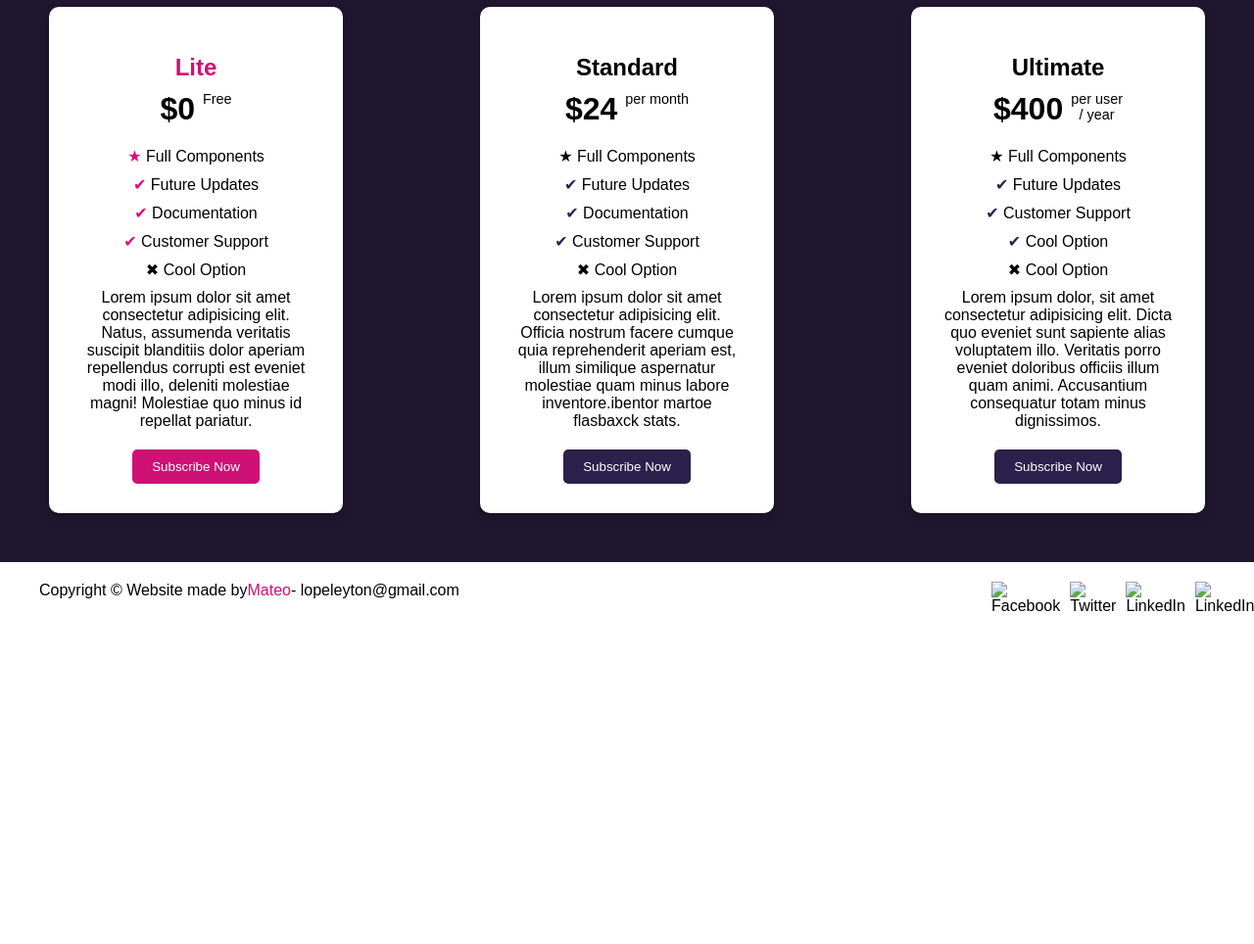
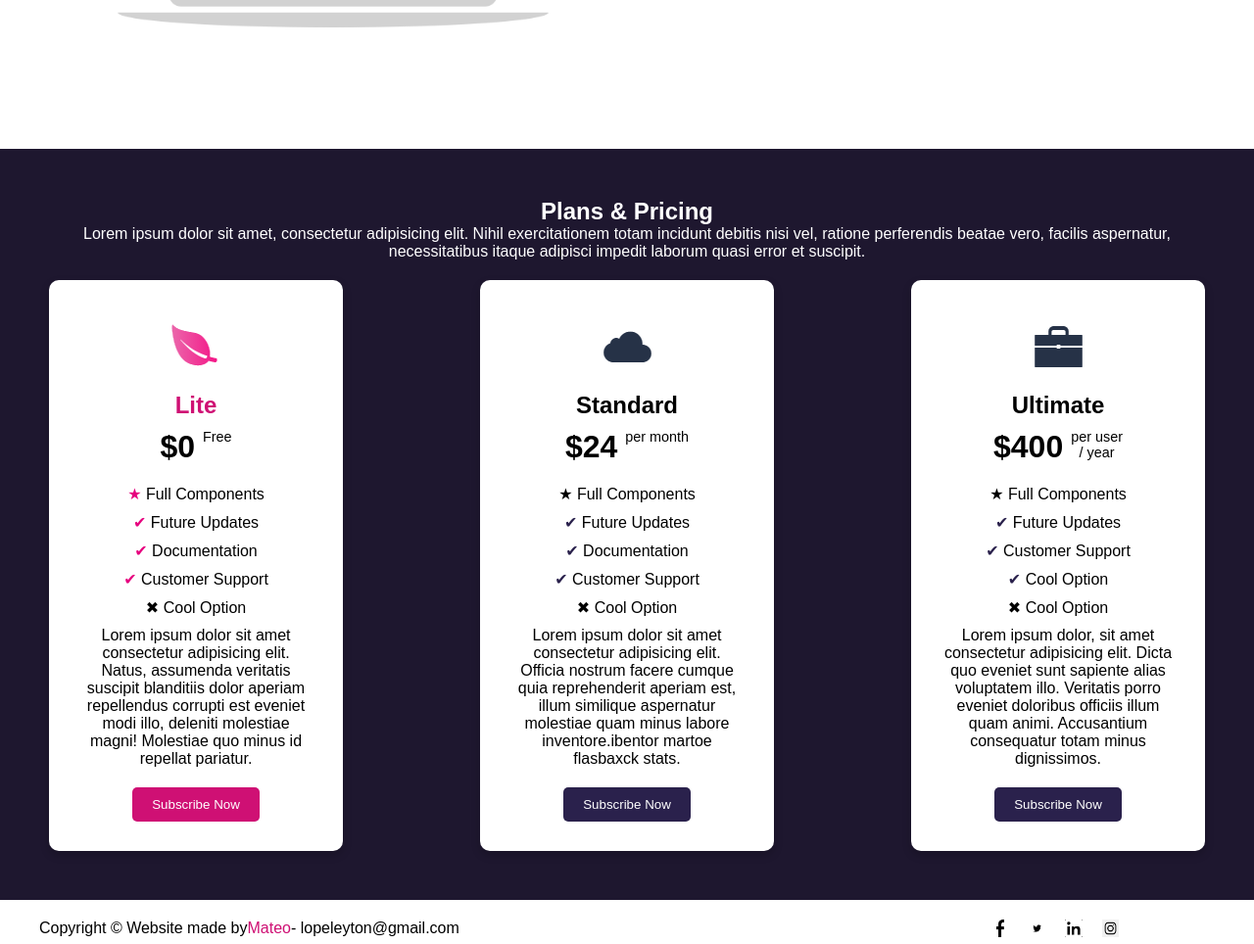
Before and after one commit to Mletyton/Pagina-Bleux, a plain HTML site: page index.html in a window 1280 px wide. Shown: the part 1296-2260 px from the top of the page at 98% size. Before the commit the page ends 1944 px from the top, so only its background shows below. Drawn offline with Linux system fonts and the light colour scheme; the site is published under a folder, as on GitHub Pages, so addresses that start at the root find nothing.

Commit message:
Corrección de imágenes

```diff
--- a/index.html
+++ b/index.html
@@ -9,7 +9,7 @@
 <body>
     <header class="header">
         <div class="logo_header">
-            <img src="/img/logo.png" alt="Logo">
+            <img src="img/logo.png" alt="Logo">
         </div>
         <nav class="nav_menu">
             <ul>
@@ -34,7 +34,7 @@
         </div>
 
         <div class="content_right">
-            <img src="/img/phone.png" alt="Phone Image">
+            <img src="img/phone.png" alt="Phone Image">
         </div>
     </section>
 
@@ -45,7 +45,7 @@
             <h2 class="titulo_funcionalidad">Fonctionnalités</h2>
 
             <div class="imagen">
-                <img src="/img/laptop.png" alt="" class="imagen_lap">
+                <img src="img/laptop.png" alt="" class="imagen_lap">
             </div>
 
             <div class="funcio_text">
@@ -67,7 +67,7 @@
 
             <div class="pricing-container">
                 <div class="pricing-card lite">
-                    <img src="/img/hoja.png" alt="">
+                    <img src="img/hoja.png" alt="">
                     <h2 class="rosa">Lite</h2>
                     <h3 class="price">$0 <span class="indice">Free</span></h3>
                     <ul>
@@ -82,7 +82,7 @@
                 </div>
 
                 <div class="pricing-card standard">
-                    <img src="/img/nube.png" alt="">
+                    <img src="img/nube.png" alt="">
                     <h2 class="azul1">Standard</h2>
                     <h3 class="price">$24 <span class="indice">per month</span></h3>
                     <ul>
@@ -97,7 +97,7 @@
                 </div>
 
                 <div class="pricing-card ultimate">
-                    <img src="/img/maletin.png" alt="">
+                    <img src="img/maletin.png" alt="">
                     <h2 class="azul2">Ultimate</h2>
                     <h3 class="price">$400 <span class="indice">per user <br> / year</span></h3>
                     <ul>
@@ -121,19 +121,19 @@
 
         <div class="iconos-sociales">
             <div class="icono-social">
-                <img src="/img/facebook.png" alt="Facebook">
+                <img src="img/facebook.png" alt="Facebook">
             </div>
 
             <div class="icono-social">
-                <img src="/img/twitter.png" alt="Twitter">
+                <img src="img/twitter.png" alt="Twitter">
             </div>
 
             <div class="icono-social">
-                <img src="/img/in.png" alt="LinkedIn">
+                <img src="img/in.png" alt="LinkedIn">
             </div>
 
             <div class="icono-social">
-                <img src="/img/ig2.png" alt="LinkedIn">
+                <img src="img/ig2.png" alt="LinkedIn">
             </div>
 
         </div>
--- a/styles.css
+++ b/styles.css
@@ -61,7 +61,7 @@ header  {
     display: flex;
     width: 100%;
     height: 100vh;
-    background-image: url("/img/hojasFondo.jpg");
+    background-image: url("img/hojasFondo.jpg");
     background-size: cover;
     background-position: center;
 
```
